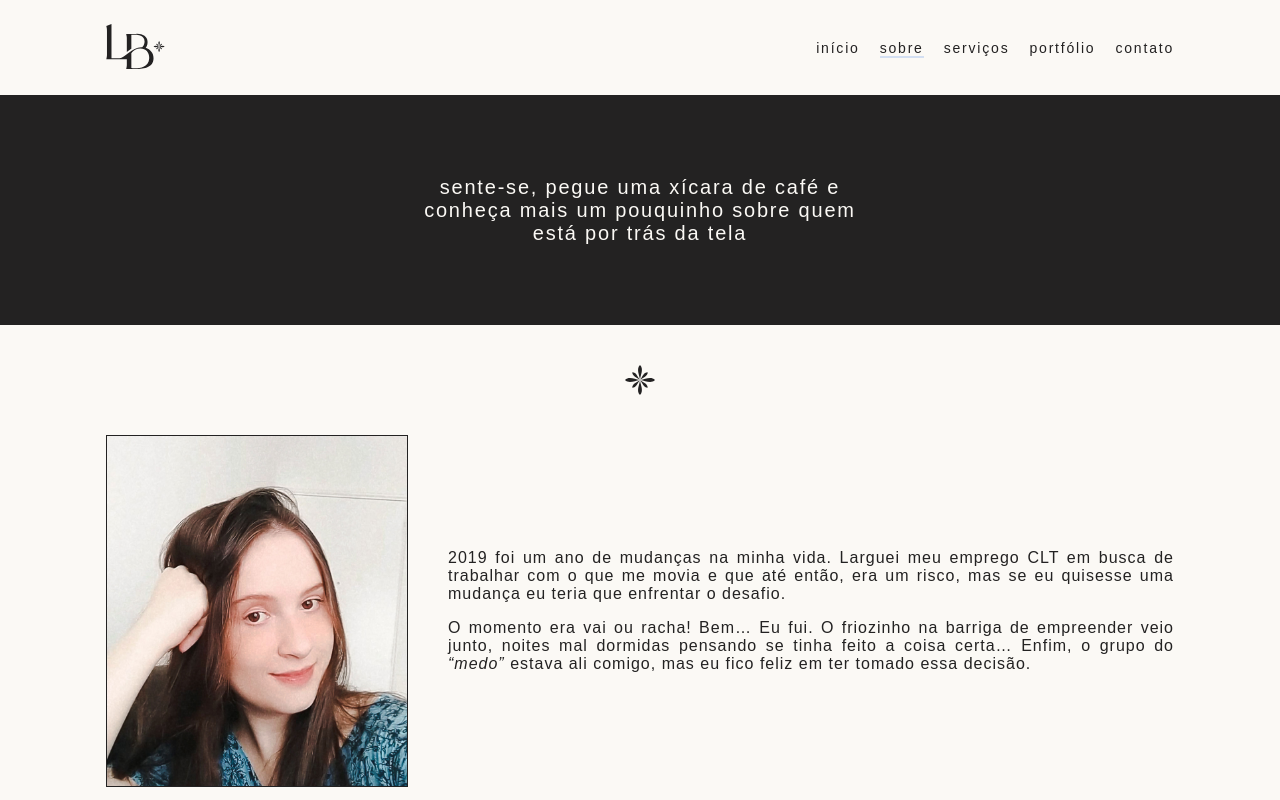
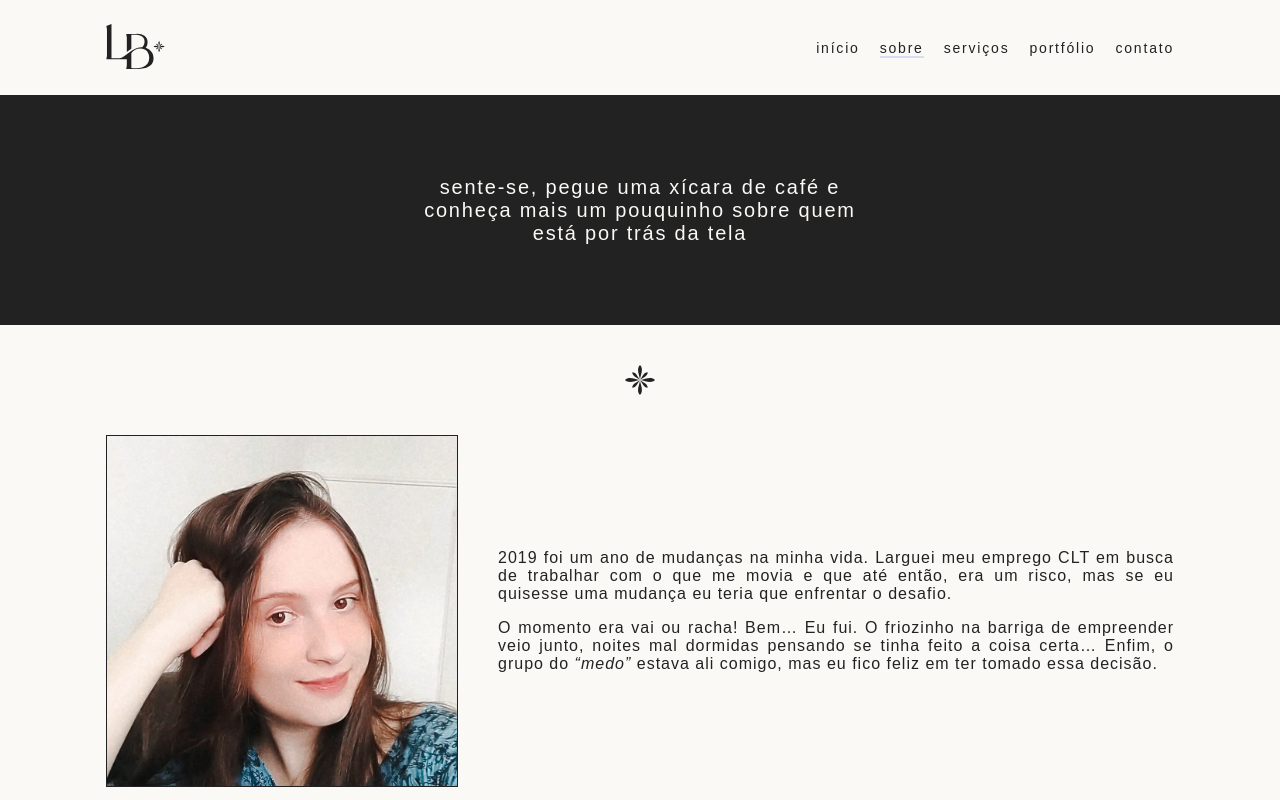
Before and after one commit to PedroVignotto/LeBueno, a Next.js app: page /about in a window 1280 px wide. Shown: the top 800 px of the page. Built offline with nearby package versions, Linux system fonts and the light colour scheme; a web font is replaced by a local one.

Commit message:
style: change image size

```diff
--- a/src/pages/about.tsx
+++ b/src/pages/about.tsx
@@ -17,7 +17,7 @@ export default function About() {
       <Main>
         <Image src="/images/logo/symbol-black.svg" alt="Simbolo" width={30} height={30} />
         <section>
-          <Image src="/images/photos/profile-2.jpg" alt="Eu" width={300} height={350} />
+          <Image src="/images/photos/profile-2.jpg" alt="Eu" width={350} height={350} />
           <article>
             <p>2019 foi um ano de mudanças na minha vida. Larguei meu emprego CLT em busca de trabalhar com o que me movia e que até então, era um risco, mas se eu quisesse uma mudança eu teria que enfrentar o desafio.</p>
             <p>O momento era vai ou racha! Bem… Eu fui. O friozinho na barriga de empreender veio junto,  noites mal dormidas pensando se tinha feito a coisa certa… Enfim, o grupo do <span>“medo”</span> estava ali comigo, mas eu fico feliz em ter tomado essa decisão.</p>
```
Also changed, not shown: public/images/photos/profile-2.jpg.
